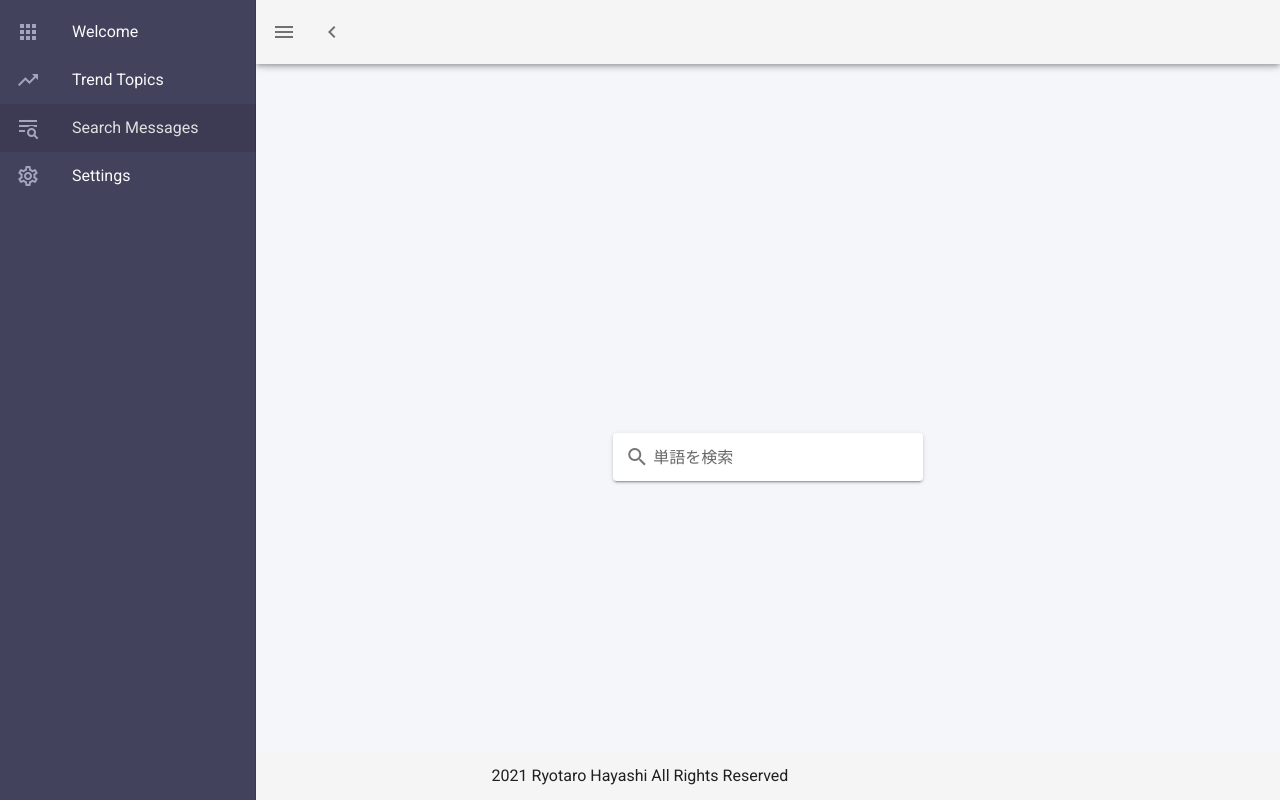
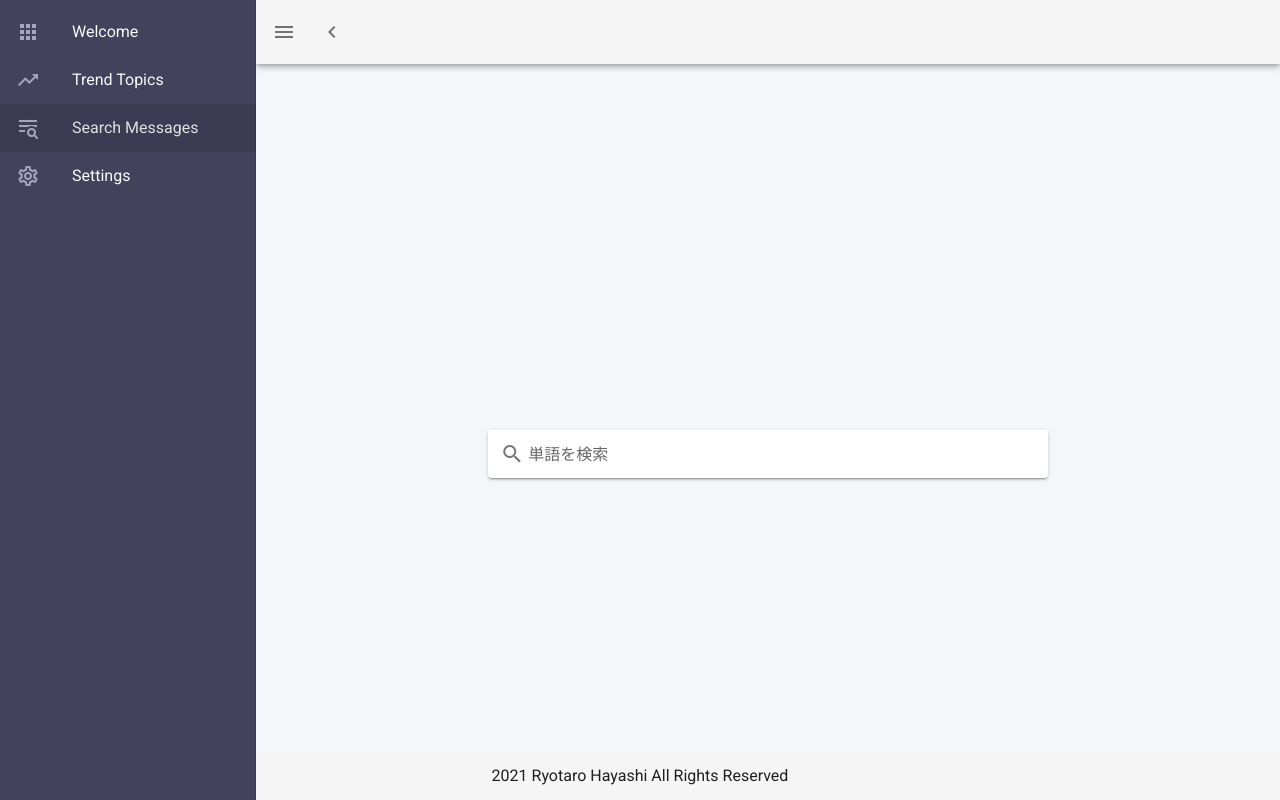
Before and after one commit to Ryotaro-Hayashi/slack-visualization, a Nuxt app in the folder project/: page /messages in a window 1280 px wide. Built offline with nearby package versions, Linux system fonts and the light colour scheme.

Commit message:
[fix] ロゴ修正

```diff
--- a/project/src/pages/messages.vue
+++ b/project/src/pages/messages.vue
@@ -8,7 +8,7 @@
           height="20%"
         ></v-img>
       </v-col>
-      <v-col cols="10" md="4" lg="4" xl="4">
+      <v-col cols="10" md="7" lg="7" xl="7">
         <!-- <v-form ref="form" @submit="move" action='search/result'> -->
         <v-form ref="form" action='search/result'>
           <v-text-field
```
Also changed, not shown: project/src/static/logo.png.
